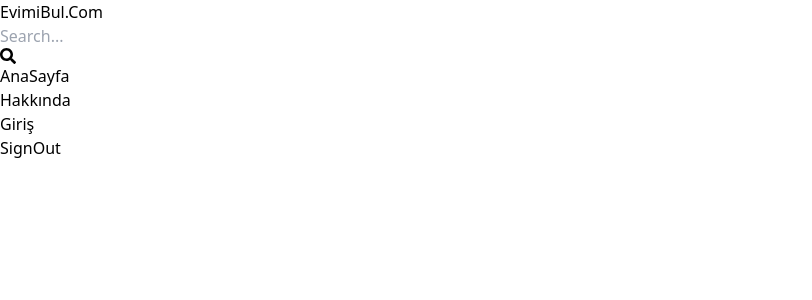
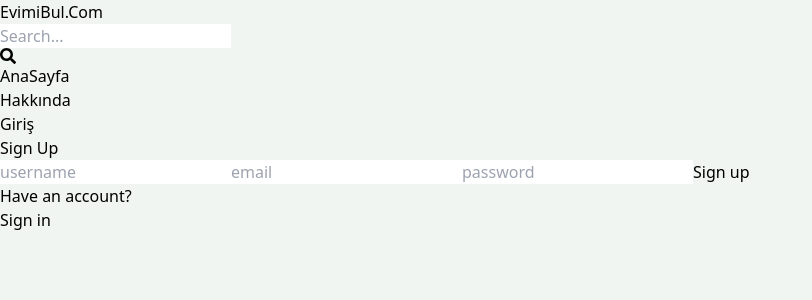
Before and after one commit to ladycodeer/mern-estate-app, a React (Vite) app in the folder client/: page /sign-up in a window 1280 px wide. Shown: the top 300 px of the page, without its empty margins (0-812 px from the left). Built offline with nearby package versions, Linux system fonts and the light colour scheme.

Commit message:
complete sign up page uı

```diff
--- a/client/src/components/Header.tsx
+++ b/client/src/components/Header.tsx
@@ -22,17 +22,20 @@
         </form>
         <ul className="flex gap-4">
           <Link to="/">
-            <li className="hidden sm:inline text-slate-700 hover:underline">
+            <li className="hidden sm:inline text-slate-700 hover:underline hover:text-yellow-500">
               AnaSayfa
             </li>
           </Link>
           <Link to="/about">
-            <li className="hidden sm:inline text-slate-700 hover:underline">
+            <li className="hidden sm:inline text-slate-700 hover:underline hover:text-yellow-500">
               Hakkında
             </li>
           </Link>
           <Link to="/sign-in">
-            <li className=" text-slate-700 hover:underline"> Giriş</li>
+            <li className=" text-slate-700 hover:underline hover:text-yellow-500">
+              {" "}
+              Giriş
+            </li>
           </Link>
         </ul>
       </div>
--- a/client/src/index.css
+++ b/client/src/index.css
@@ -1,3 +1,7 @@
 @tailwind base;
 @tailwind components;
 @tailwind utilities;
+
+body{
+    background-color: rgb(241, 245, 241);
+}
--- a/client/src/pages/SignUp.jsx
+++ b/client/src/pages/SignUp.jsx
@@ -1,10 +1,22 @@
-/* eslint-disable no-unused-vars */
-import React from 'react'
+import { Link } from 'react-router-dom'
 
-function SignUP() {
+export default function SignUp() {
   return (
-    <div>SignOut</div>
+
+    <div className='p-3 max-w-lg mx-auto'>
+      <h1 className='text-3xl text-center font-semibold my-7'>Sign Up</h1>
+      <form className='flex flex-col gap-4'>
+        <input type="text" placeholder='username' className='border p-3 rounded-lg' id='username' />
+        <input type="email" placeholder='email' className='border p-3 rounded-lg' id='email' />
+        <input type="password" placeholder='password' className='border p-3 rounded-lg' id='password' />
+        <button  className='bg-yellow-500 text-white p-3 rounded-lg uppercase hover:opacity-95 disabled:opacity-80'>Sign up</button>
+      </form>
+      <div className="flex gap-2 mt-5">
+        <p>Have an account?</p>
+        <Link to={"/sign-in"}>
+          <span className='text-yellow-400'>Sign in</span>
+        </Link>
+      </div>
+    </div>
   )
 }
-
-export default SignUP
```
